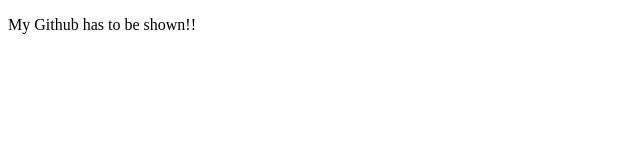
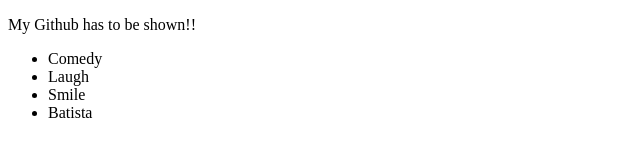
Before and after one commit to Jobayer008/my-github-project, a plain HTML site: page index.html in a window 1280 px wide. Shown: the whole page, without its empty margins (0-640 px from the left). Drawn offline with Linux system fonts and the light colour scheme.

Commit message:
can you see it

```diff
--- a/index.html
+++ b/index.html
@@ -9,5 +9,13 @@
     <p>
         My Github has to be shown!!
     </p>
+    <div>
+        <ul>
+            <li>Comedy</li>
+            <li>Laugh</li>
+            <li>Smile</li>
+            <li>Batista</li>
+        </ul>
+    </div>
 </body>
 </html>
```
